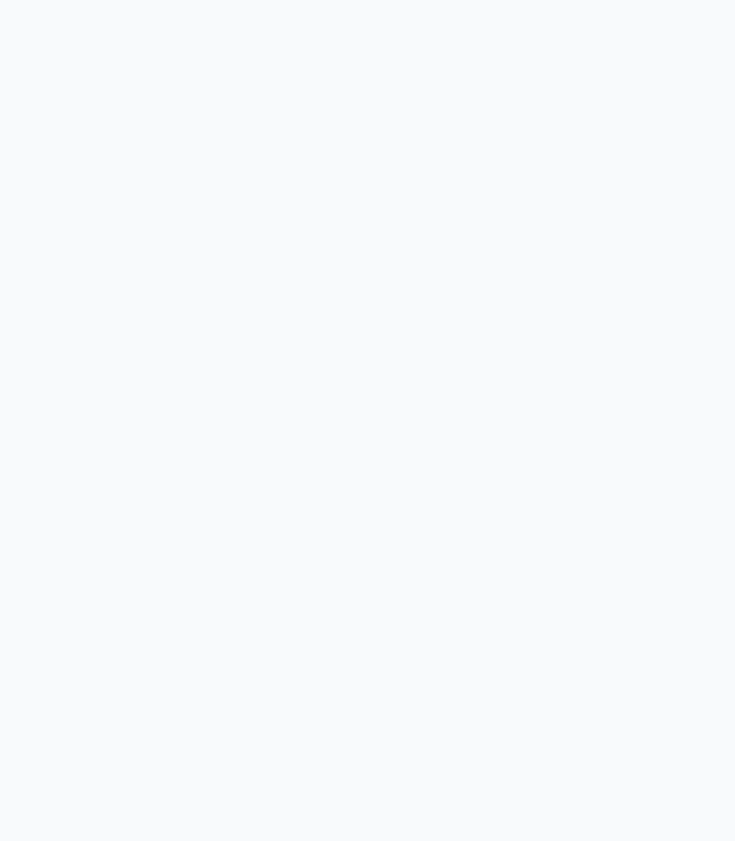
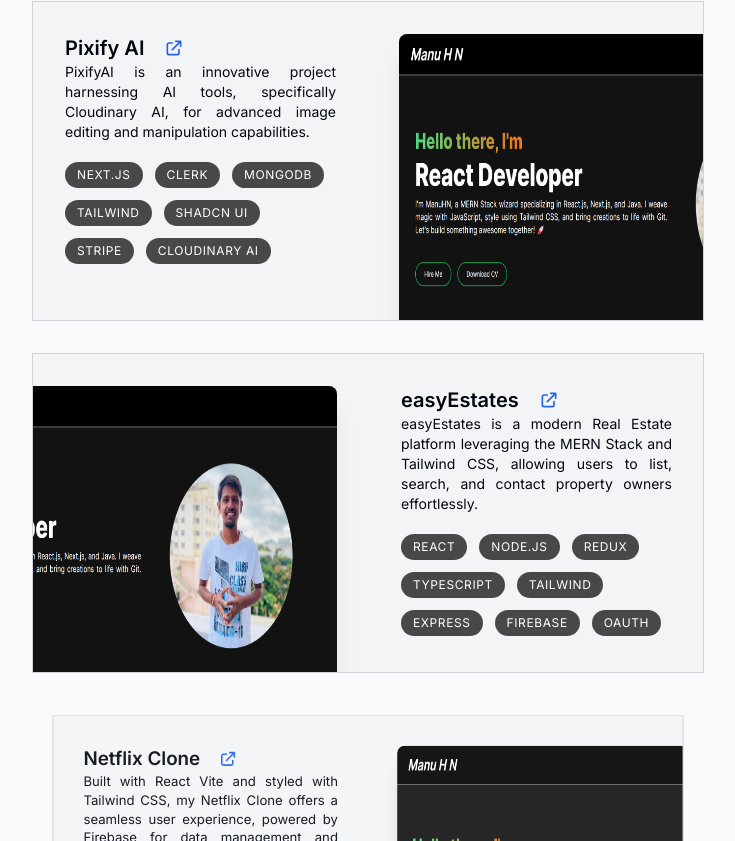
Before and after one commit to manu-hn/manuhn-portfolio, a Next.js app: page / in a window 1280 px wide. Shown: the part 1279-2120 px from the top of the page, without its empty margins (272-1007 px from the left). Before the commit the page ends 1036 px from the top, so only its background shows below. Built offline with nearby package versions, Linux system fonts and the light colour scheme.

Commit message:
"Added new project section and updated styles, components, and data constants, Added some animations styles to project section with the help of Framer Motion"

```diff
--- a/src/app/globals.css
+++ b/src/app/globals.css
@@ -80,12 +80,22 @@
   }
 
   .social-links {
-    @apply bg-white rounded-full p-3 hover:scale-150 duration-200 ;
+    @apply bg-white rounded-full p-3 hover:scale-150 duration-200;
   }
 
   .social-button {
-    @apply flex px-3 text-[0.65rem] sm:text-[0.75rem] md:text-sm md:font-semibold py-2 items-center
-    justify-between md:px-5 md:py-3 rounded-full md:rounded-lg outline-none focus:scale-110 hover:scale-110 active:scale-105 duration-300
+    @apply flex px-3 text-[0.65rem] sm:text-[0.75rem] md:text-sm md:font-semibold py-2 items-center justify-between md:px-5 md:py-3 rounded-full md:rounded-lg outline-none focus:scale-110 hover:scale-110 active:scale-105 duration-300
   }
 
+  .project-card {
+    @apply bg-gray-100 w-fit mx-8 sm:max-w-2xl relative border border-gray-300 overflow-hidden sm:h-[20rem] mb-8 last:mb-0
+  }
+
+  .project-tags {
+    @apply bg-black/[0.7] text-[0.5rem] px-3 py-1 sm:text-[0.75rem] text-white uppercase tracking-wider rounded-full
+  }
+
+  .project-text-data {
+    @apply px-4 py-8 w-[50%] sm:px-8 sm:py-8 sm:max-w-[55%] flex flex-col justify-evenly
+  }
 }
--- a/src/app/page.tsx
+++ b/src/app/page.tsx
@@ -2,6 +2,7 @@
 import AboutSection from "@/components/about";
 import SectionDivider from "@/components/divider";
 import Introduction from "@/components/intro";
+import ProjectSection from "@/components/projects";
 import ReduxProvider from "@/store/ReduxProvider";
 
 export default function Home() {
@@ -11,6 +12,7 @@ export default function Home() {
         <Introduction />
         <SectionDivider />
         <AboutSection />
+        <ProjectSection />
       </main>
     </ReduxProvider>
   );
--- a/src/components/about/index.tsx
+++ b/src/components/about/index.tsx
@@ -11,14 +11,14 @@ type Props = {}
 const AboutSection = (props: Props) => {
 
     return (
-        <motion.section className='w-full flex flex-col justify-center items-center' id='about'
+        <motion.section className='w-full flex flex-col justify-center items-center mt-12' id='about'
         initial={{ opacity: 0, y: 100 }}
         animate={{ opacity: 1, y: 0 }}
         transition={{ delay: 0.175 }}
         >
 
             <HeadingSection classNames='text-[1.25em] md:text-3xl font-medium capitalize my-4 text-center'>About Me</HeadingSection>
-            <div className='w-5/6 md:w-2/4 '>
+            <div className='w-5/6 md:w-3/4 lg:w-2/4'>
                 <p className='text-justify text-xs leading-6 md:text-lg my-3 '>
                     With an <span className='font-medium italic underline underline-offset-4'> Engineering </span>degree and a focus on <span>Full Stack Web Development</span> in the <span>MERN stack</span>,
                     I excel in JavaScript, <span className='font-medium '>
--- /dev/null
+++ b/src/components/projects/elements/ProjectCard.tsx
@@ -0,0 +1,64 @@
+"use client";
+import { motion, useScroll, useTransform } from 'framer-motion';
+import Image, { StaticImageData } from 'next/image';
+import Link from 'next/link';
+import React, { useRef } from 'react';
+import { HiOutlineExternalLink } from "react-icons/hi";
+
+
+type TAG_TYPE = {
+    id: string,
+    skill: string
+}
+type Props = {
+    title: string;
+    liveLink: string;
+    githubLink: string,
+    description: string;
+    tags: Array<TAG_TYPE>;
+    imageUrl: StaticImageData;
+
+}
+
+const ProjectCard = ({ description, githubLink, liveLink, title, tags, imageUrl }: Props) => {
+    const scrollRef = useRef<HTMLElement>(null)
+    const { scrollX, scrollXProgress, scrollY, scrollYProgress } = useScroll({
+        target: scrollRef,
+        offset: ["0 1", "1.33 1"]
+
+    });
+    const scaleProgress = useTransform(scrollYProgress, [0, 1], [0.75, 1]);
+    const opacityProgress = useTransform(scrollYProgress, [0, 1], [0.65, 1]);
+    return (
+        <motion.section className='project-card group ' ref={scrollRef}
+            style={{
+                scale: scaleProgress, opacity: opacityProgress
+            }}
+        >
+            <div className='project-text-data group-even:ml-[10.5rem] sm:group-even:ml-[21rem]'>
+                <div className=' flex items-center'>
+                    <h3 className='text-sm  sm:text-xl font-semibold '>{title}</h3>
+                    <Link href={liveLink} target='_blank'>
+                        <HiOutlineExternalLink className='text-xl mx-5 text-blue-600 hover:text-orange-500  cursor-pointer' />
+                    </Link>
+                </div>
+                <p className='text-justify text-xs sm:text-sm'>{description}</p>
+                <ul className='flex flex-wrap gap-3 my-5'>
+                    {
+                        tags?.map((tag) => (
+                            <li key={tag?.id} className='project-tags'>{tag?.skill}</li>
+                        ))
+                    }
+                </ul>
+            </div>
+            <Image alt={`${title}`} src={imageUrl}
+                className='absolute top-8 -right-24 sm:-right-40 w-[15rem] sm:w-[29rem] rounded-t-lg shadow-xl
+            group-hover:translate-x-3 group-hover:translate-y-3 group-hover:-rotate-3 transition group-hover:scale-[1.05]
+            group-even:group-hover:translate-x-3  group-even:group-hover:translate-y-3  group-even:group-hover:rotate-3
+            group-even:right-[initial] group-even:-left-20 sm:group-even:-left-40 h-full' />
+
+        </motion.section>
+    )
+}
+
+export default ProjectCard;
--- /dev/null
+++ b/src/components/projects/index.tsx
@@ -0,0 +1,30 @@
+import React from 'react';
+import ProjectsHeading from "@/components/heading"
+import { myProjectsData } from '@/constants/data';
+import ProjectCard from './elements/ProjectCard';
+
+type Props = {}
+
+const ProjectSection = (props: Props) => {
+    return (
+        <section className='w-full flex justify-center flex-col items-center' id='projects'>
+            <ProjectsHeading classNames='text-[1.25em] md:text-3xl font-medium capitalize my-12 md:mt-28 text-center'>Here&apos;s What I&apos;ve Built and Building</ProjectsHeading>
+            <div className=''>
+                {myProjectsData.map((project) => {
+                    return (
+                        <ProjectCard key={project.title}
+                            description={project.description}
+                            githubLink={project.githubLink}
+                            liveLink={project.liveLink}
+                            title={project.title}
+                            tags={project.tags}
+                            imageUrl={project.imageUrl}
+                        />
+                    )
+                })}
+            </div>
+        </section>
+    )
+}
+
+export default ProjectSection;
--- a/src/constants/data.ts
+++ b/src/constants/data.ts
@@ -2,6 +2,7 @@ import React from "react";
 import { CgWorkAlt } from "react-icons/cg";
 import { FaReact } from "react-icons/fa";
 import { LuGraduationCap } from "react-icons/lu";
+import ManuHN from "../../public/ManuHN.png";
 
 export const navLinks = [
     {
@@ -51,27 +52,158 @@ export const experiencesData = [
 
 // export const projectsData = [
 //     {
-//         title: "CorpComment",
+//         title: "Pixify AI",
 //         description:
-//             "I worked as a full-stack developer on this startup project for 2 years. Users can give public feedback to companies.",
-//         tags: ["React", "Next.js", "MongoDB", "Tailwind", "Prisma"],
-//         imageUrl: corpcommentImg,
+//             "PixifyAI is an innovative project harnessing AI tools, specifically Cloudinary AI, for advanced image editing and manipulation capabilities.",
+//         tags: ["Next.js", "Clerk", "MongoDB", "Tailwind", "Stripe", "Shadcn Ui", "Cloudinary AI"],
+//         // imageUrl: corpcommentImg,
+//     },
+
+//     // {
+//     //     title: "FlowCraft AI",
+//     //     description:
+//     //         "Job board for remote developer jobs. I was the front-end developer. It has features like filtering, sorting and pagination.",
+//     //     tags: ["React", "TypeScript", "Next.js", "Tailwind", "Redux"],
+//     //     // imageUrl: rmtdevImg,
+//     // },
+//     // {
+//     //     title: "AstralCV",
+//     //     description:
+//     //         "easyEstates is a modern Real Estate platform leveraging the MERN Stack and Tailwind CSS, allowing users to list, search, and contact property owners effortlessly.",
+//     //     tags: ["React", "TypeScript", "Node.js", "Express.js", "Tailwind", "Redux", "Firebase", "OAuth"],
+//     //     // imageUrl: rmtdevImg,
+//     // },
+//     {
+//         title: "easyEstates",
+//         description:
+//             "easyEstates is a modern Real Estate platform leveraging the MERN Stack and Tailwind CSS, allowing users to list, search, and contact property owners effortlessly.",
+//         tags: ["React", "TypeScript", "Node.js", "Express.js", "Tailwind", "Redux", "Firebase", "OAuth"],
+//         // imageUrl: rmtdevImg,
 //     },
 //     {
-//         title: "rmtDev",
+//         title: "Netflix Clone",
 //         description:
-//             "Job board for remote developer jobs. I was the front-end developer. It has features like filtering, sorting and pagination.",
-//         tags: ["React", "TypeScript", "Next.js", "Tailwind", "Redux"],
-//         imageUrl: rmtdevImg,
-//     },
-//     {
-//         title: "Word Analytics",
-//         description:
-//             "A public web app for quick analytics on text. It shows word count, character count and social media post limits.",
-//         tags: ["React", "Next.js", "SQL", "Tailwind", "Framer"],
-//         imageUrl: wordanalyticsImg,
+//             "Built with React Vite and styled with Tailwind CSS, my Netflix Clone offers a seamless user experience, powered by Firebase for data management and Formik for form handling.",
+//         tags: ["React", "Tailwind CSS", "Firebase", "Formik",
+//         // imageUrl: wordanalyticsImg,
 //     },
 // ]
+
+export const myProjectsData = [
+    {
+        title: "Pixify AI",
+        liveLink: "",
+        githubLink: "",
+        description:
+            "PixifyAI is an innovative project harnessing AI tools, specifically Cloudinary AI, for advanced image editing and manipulation capabilities.",
+        tags: [{
+            id: "pixify-ai-skill-1",
+            skill: "Next.js"
+        },
+        {
+            id: "pixify-ai-skill-2",
+            skill: "Clerk",
+        },
+        {
+            id: "pixify-ai-skill-3",
+            skill: "MongoDB",
+
+        },
+
+        {
+            id: "pixify-ai-skill-4",
+            skill: "Tailwind",
+        },
+        {
+            id: "pixify-ai-skill-5",
+            skill: "Shadcn Ui",
+        },
+        {
+            id: "pixify-ai-skill-6",
+            skill: "Stripe",
+        },
+
+        {
+            id: "pixify-ai-skill-7",
+            skill: "Cloudinary AI",
+        },
+        ],
+        imageUrl: ManuHN,
+    },
+    {
+        title: "easyEstates",
+        liveLink: "",
+        githubLink: "",
+        description:
+            "easyEstates is a modern Real Estate platform leveraging the MERN Stack and Tailwind CSS, allowing users to list, search, and contact property owners effortlessly.",
+        tags: [
+            {
+                id: "easyestates-skill-1",
+                skill: "React",
+            },
+            {
+                id: "easyestates-skill-2",
+                skill: "Node.js",
+            },
+            {
+                id: "easyestates-skill-3",
+                skill: "Redux",
+            },
+            {
+                id: "easyestates-skill-4",
+                skill: "TypeScript",
+            },
+            {
+                id: "easyestates-skill-5",
+                skill: "Tailwind",
+            },
+
+            {
+                id: "easyestates-skill-6",
+                skill: "Express",
+            },
+
+
+            {
+                id: "easyestates-skill-7",
+                skill: "Firebase",
+            },
+            {
+                id: "easyestates-skill-8",
+                skill: "OAuth",
+            }
+        ],
+        imageUrl: ManuHN,
+    },
+    {
+        title: "Netflix Clone",
+        liveLink: "",
+        githubLink: "",
+        description:
+            "Built with React Vite and styled with Tailwind CSS, my Netflix Clone offers a seamless user experience, powered by Firebase for data management and Formik for form handling.",
+        tags: [
+            {
+                id: "netflixclone-skill-1",
+                skill: "React",
+            },
+            {
+                id: "netflixclone-skill-2",
+                skill: "Formik",
+            },
+
+            {
+                id: "netflixclone-skill-3",
+                skill: "Firebase",
+            },
+
+            {
+                id: "netflixclone-skill-4",
+                skill: "Tailwind",
+            },
+        ],
+        imageUrl: ManuHN,
+    },
+];
 
 export const skillsData = [
     "HTML",
```
Also changed, not shown: public/ManuHN.png (added).
